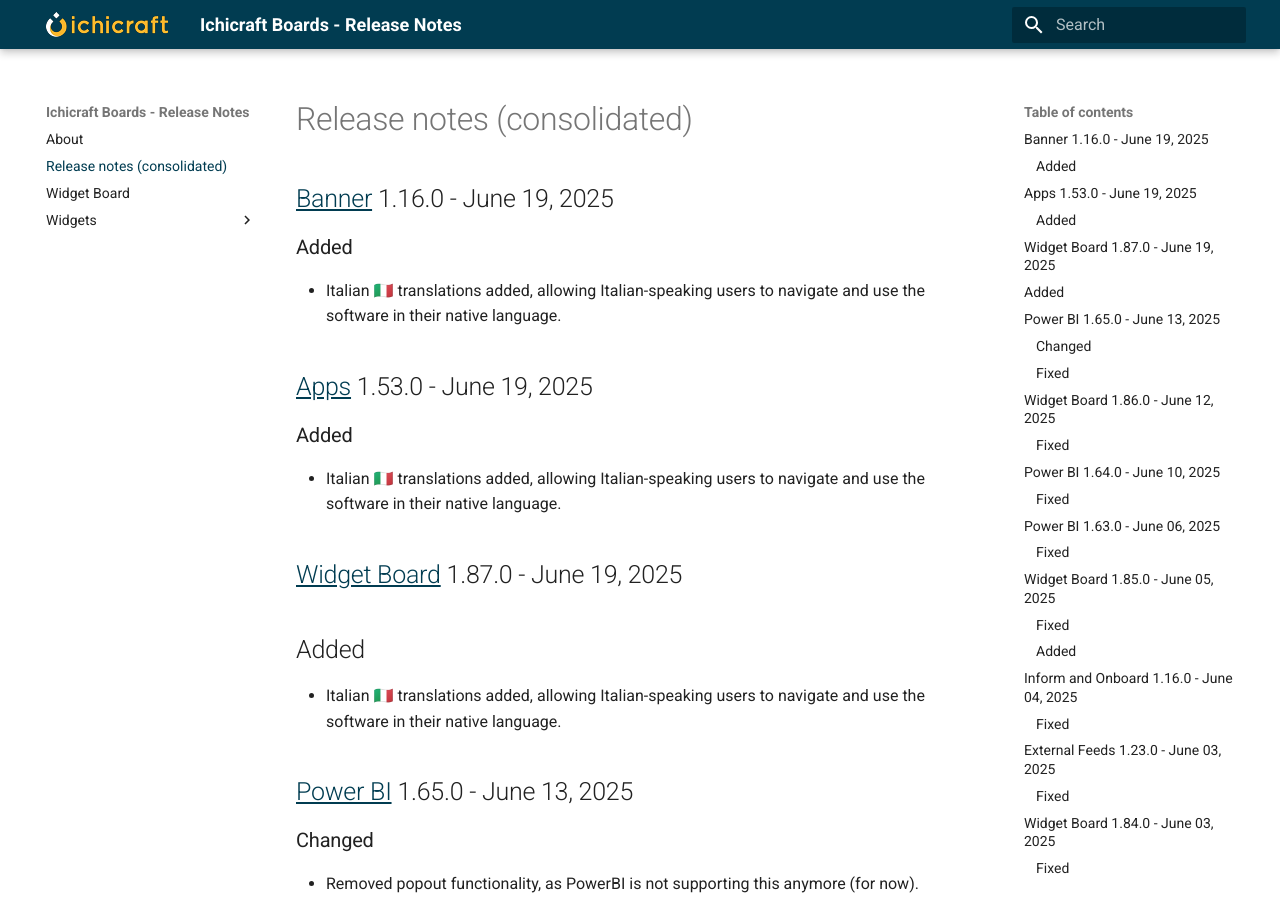
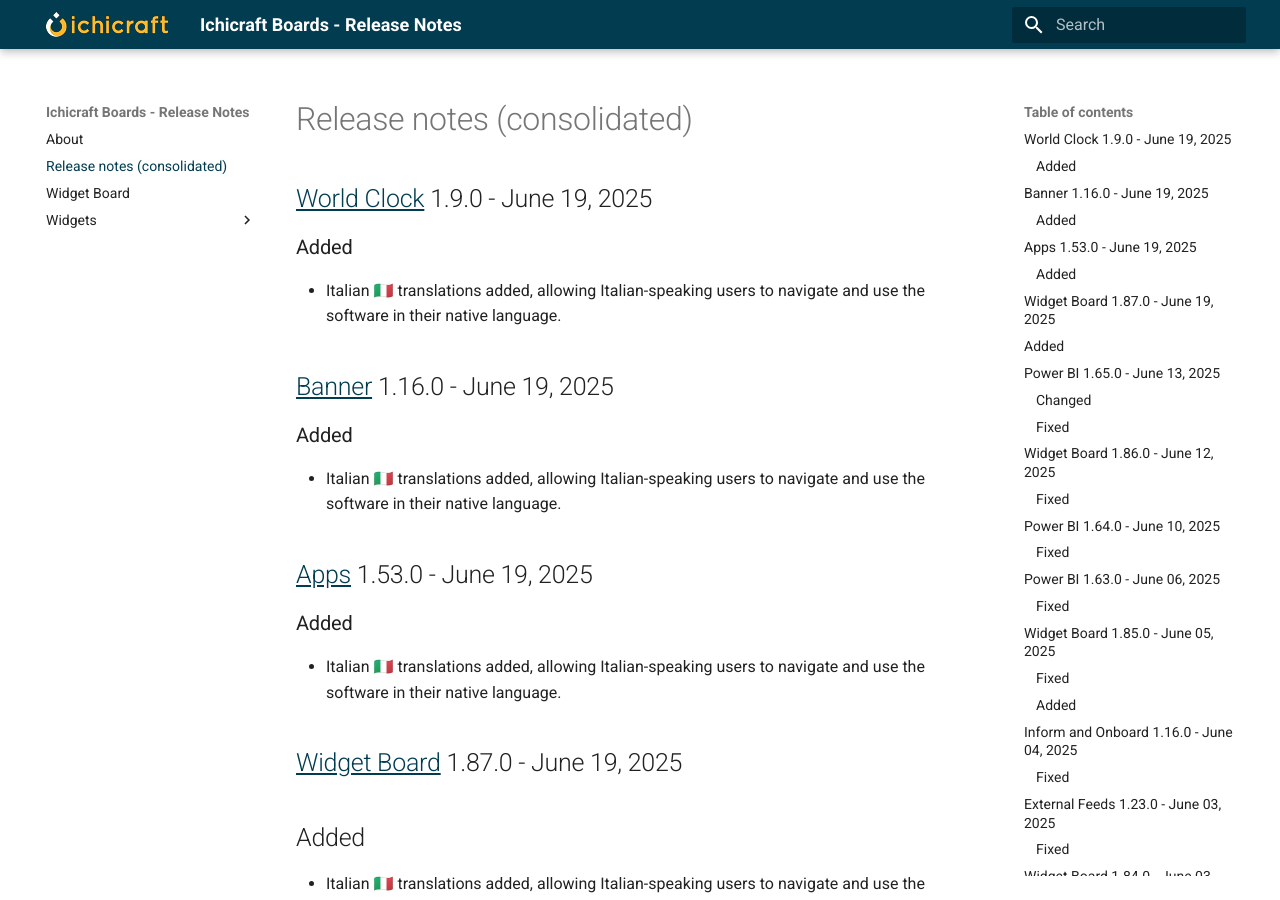
Before and after one commit to ichicraft/widgets-docs, an MkDocs documentation site: the page built from docs/Release-notes-(consolidated).md, in a window 1280 px wide and 900 px high. Built offline with MkDocs 1.6.1 and Material for MkDocs 9.7.7, drawn with Linux system fonts in a browser that asks for light colours.

Commit message:
Release notes updated by BuildService

```diff
--- a/docs/Release-notes-(consolidated).md
+++ b/docs/Release-notes-(consolidated).md
@@ -1,3 +1,8 @@
+## [World Clock](./Widgets/World Clock.md) 1.9.0 - June 19, 2025
+
+### Added
+- Italian 🇮🇹 translations added, allowing Italian-speaking users to navigate and use the software in their native language.
+
 ## [Banner](./Widgets/Banner.md) 1.16.0 - June 19, 2025
 
 ### Added
--- a/docs/Widgets/World Clock.md
+++ b/docs/Widgets/World Clock.md
@@ -1,3 +1,8 @@
+## 1.9.0 - June 19, 2025
+
+### Added
+- Italian 🇮🇹 translations added, allowing Italian-speaking users to navigate and use the software in their native language.
+
 ## 1.8.0 - February 19, 2025
 
 ### Added
```
